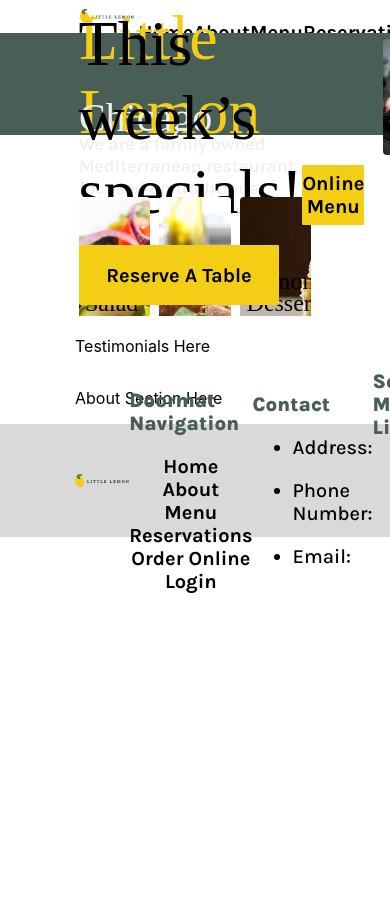
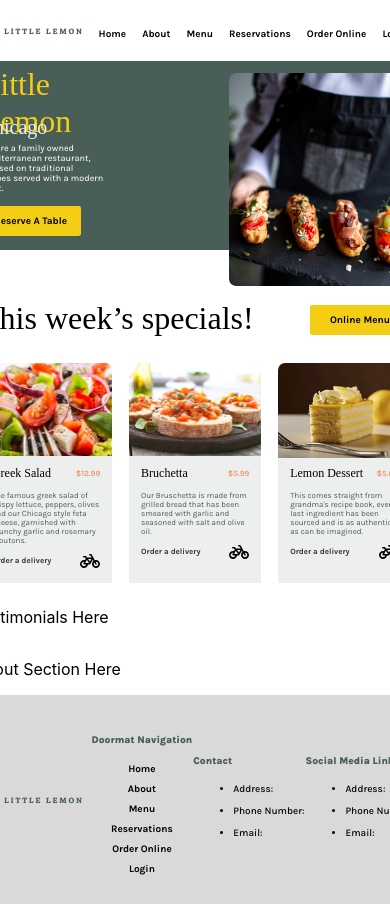
Before and after one commit to ProvidedPlay/Little-Lemon-Capstone-Project, a React (Create React App) app: page / in a window 390 px wide. Shown: the top 904 px of the page. Before the commit the page ends 844 px from the top, so only its background shows below. Built offline with nearby package versions, Linux system fonts and the light colour scheme; a web font is replaced by a local one.

Commit message:
made the whole page reactive, incl text and elements

```diff
--- a/src/App.css
+++ b/src/App.css
@@ -1,11 +1,40 @@
 
-.Main {
+:root {
+  --webpage-vw: clamp(7.2px, 1vw, 14.4px);
+  --fluid-font-scaler: clamp(0.5px, calc(0.5px + 0.5 * (100vw - 720px)/720 ), 1px);
+
+  --plant-green: #495e57;
+  --lemon-yellow: #F4CE14;
+  --peach: #ee9972;
+  --cream: #FBDABB;
+  --light-grey: #EDEFEE;
+  --dark-grey: #333333;
+  --mid-grey: #d9d9d9;
+
+  --fluid-16: clamp(8px, calc(8px + 8 * ((100vw - 720px)/720)), 16px);
+  --fluid-18: clamp(9px, calc(9px + 9 * ((100vw - 720px)/720)), 18px);
+  --fluid-20: clamp(10px, calc(10px + 10 * ((100vw - 720px)/720)), 20px);
+  --fluid-24: clamp(12px, calc(12px + 12 * ((100vw - 720px)/720)), 24px);
+  --fluid-40: clamp(20px, calc(20px + 20 * ((100vw - 720px)/720)), 40px);
+  --fluid-64: clamp(32px, calc(32px + 32 * ((100vw - 720px)/720)), 64px);
+
+}
+
+.window{
+  display:flex;
+  flex-direction: column;
+  background-color: black;
+  align-items: center;
+}
+
+.webpage {
   display: flex;
   flex-direction: column;
   background-color: white;
+  width: calc(100 * var(--webpage-vw));
 }
 
-.Main > .PageSection {
+.webpage > .PageSection {
   display:flex;
   flex-direction: column;
   width: 100%;
@@ -21,14 +50,14 @@
 .header {
   display: flex;
   flex-direction: row;
-  height: 8.53875vw;
+  height: calc(8.53875*var(--webpage-vw));
 }
 
 .headerPanel {
   display: grid;
   grid-template-columns: 1fr 4fr;
-  width: 61.5vw;
-  height: 3.75vw;
+  width: calc(61.5*var(--webpage-vw));
+  height: calc(3.75*var(--webpage-vw));
   justify-content: space-around;
   align-self: center;
 }
@@ -40,56 +69,56 @@
 }
 
 .heroSection {
-  background: linear-gradient(to bottom, #495e57 84%, white 0%);
+  background: linear-gradient(to bottom, var(--plant-green) 84%, white 0%);
   display: grid;
   grid-template-columns: 1fr 1fr;
-  height: 31.1625vw;
+  height: calc(31.1625*var(--webpage-vw));
   justify-content: space-between;
 }
 .heroTextSection{
-  width: 308px;
+  width: calc(308*var(--fluid-font-scaler));
   display:flex;
   flex-direction: column;
-  padding-top: 2.8125vw;
+  padding-top: calc(2.8125*var(--webpage-vw));
 }
 .heroTextSection > * {
   padding-top: 0;
   padding-bottom: 0;
   margin-top: 0;
   margin-bottom:0;
-  margin-left: 1vw
+  margin-left: calc(1*var(--webpage-vw))
 }
 
 .heroTextSection #restaurantTitle {
-  color: #f4ce14;
+  color: var(--lemon-yellow);
   display:flex;
-  width: 308px;
-  height: 52px;
+  width: calc(308*var(--fluid-font-scaler));
+  height: calc(52*var(--fluid-font-scaler));
   align-items:center;
-  margin-top: 1.18vw;
+  margin-top: calc(1.18*var(--webpage-vw));
 }
 
 .heroTextSection #restaurantSubTitle{
-  color: #edefee;
+  color: var(--light-grey);
   display: flex;
-  height:30px;
-  width: 112px;
+  height:calc(30*var(--fluid-font-scaler));
+  width: calc(112*var(--fluid-font-scaler));
   align-items: center;
-  margin-top: 0.5vw;
+  margin-top: calc(0.5*var(--webpage-vw));
 }
 
 .heroTextSection #restaurantDescription{
-  color: #edefee;
-  width: 248px;
-  height: 102px;
-  margin-top: 1.1vw;
+  color: var(--light-grey);
+  width: calc(248*var(--fluid-font-scaler));
+  height: calc(102*var(--fluid-font-scaler));
+  margin-top: calc(1.1*var(--webpage-vw));
   display:flex;
   align-items: center;
 
 }
 
 .heroTextSection .buttonPrimary{
-  margin-top:1.64vw
+  margin-top:calc(1.64*var(--webpage-vw))
 
 }
 
@@ -99,19 +128,19 @@
 }
 
 .heroImage {
-  height: 29.583vw;
-  width: 26.041vw;
-  margin-top: 1.56vw;
-  border-radius: 1vw;
+  height: calc(29.583*var(--webpage-vw));
+  width: calc(26.041*var(--webpage-vw));
+  margin-top: calc(1.56*var(--webpage-vw));
+  border-radius: calc(1*var(--webpage-vw));
   justify-content: right;
 }
 
 .highlightsSection {
   display: flex;
   flex-direction: column;
-  height: 42.44vw;
-  width: 59.722vw !important;
-  padding-left: 20.138vw !important
+  height: calc(42.44*var(--webpage-vw));
+  width: calc(59.722*var(--webpage-vw)) !important;
+  padding-left: calc(20.138*var(--webpage-vw)) !important
 }
 
 .highlightsSection > section{
@@ -122,55 +151,56 @@
 }
 
 .highlightsSection #highlightsSectionBanner {
-  margin-top: 1.5vw;
-  margin-bottom: 1.5vw;
-  height: 5.3472vw;
+  margin-top: calc(1.5*var(--webpage-vw));
+  margin-bottom: calc(1.5*var(--webpage-vw));
+  height: calc(5.3472*var(--webpage-vw));
   align-items: start;
 }
 .highlightsSection #highlightsSectionBanner .displayText {
   margin-block-start:0;
   margin-block-end: 0;
   display: flex;
-  height: 64px;
+  height: var(--fluid-64);
   align-items:end;
 }
 
 .highlightsCard {
   display: flex;
   flex-direction: column;
-  background-color: #edefee;
-  width: 18.3vw;
-  height: 30.486vw;
-  border-top-left-radius: 1vw;
-  border-top-right-radius: 1vw;
+  background-color: var(--light-grey);
+  width: calc(18.3*var(--webpage-vw));
+  height: calc(30.486*var(--webpage-vw));
+  border-top-left-radius: calc(1*var(--webpage-vw));
+  border-top-right-radius: calc(1*var(--webpage-vw));
   overflow: hidden;
 }
 
 .highlightsCard > section{
-  display: grid;
+  display: flex;
+  flex-direction: column;
 }
 
 .highlightsCard .cardImageSection {
-  height: 12.865vw;
-  width: 18.379vw;
+  height: calc(12.865*var(--webpage-vw));
+  width: calc(18.379*var(--webpage-vw));
 }
 
 .cardTextSection{
-  height: 17.620vw;
-  width: 18.379vw;
-  padding-bottom: 1.6642vw;
+  height: calc(17.620*var(--webpage-vw));
+  width: calc(18.379*var(--webpage-vw));
+  padding-bottom: calc(1.6642*var(--webpage-vw));
 }
 .cardTextSection > section{
   display:flex;
   flex-direction: row;
   justify-content: space-between;
   align-items: center;
-  padding-left: 1.6642vw;
-  padding-right: 1.6642vw;
+  padding-left: calc(1.6642*var(--webpage-vw));
+  padding-right: calc(1.6642*var(--webpage-vw));
 }
 
 .cardTextSection .cardSubTitleText{
-  color: #ee9972;
+  color: var(--peach);
 }
 
 .cardTextSection .paragraphTextRegular{
@@ -193,8 +223,8 @@
 .Footer {
   display: flex;
   flex-direction: row;
-  height: 28.958vw;
-  background-color: #d9d9d9;
+  height: calc(28.958*var(--webpage-vw));
+  background-color: var(--mid-grey);
   align-items: center;
 }
 
@@ -216,7 +246,7 @@
 }
 
 .footerPanel .sectionTitleText {
-  color: #495e57;
+  color: var(--plant-green);
 }
 
 li {
@@ -225,26 +255,26 @@ li {
 
 .Logo{
   object-fit: contain;
-  width: 16.25vw;
-  height: 3.75vw;
+  width: calc(16.25*var(--webpage-vw));
+  height: calc(3.75*var(--webpage-vw));
 }
 
 .displayText {
   font-family: 'Markazi Text';
-  font-size: 64px;
+  font-size: var(--fluid-64);
   font-weight: 500;
 
 }
 
 .subtitleText {
   font-family: 'Markazi Text';
-  font-size: 40px;
+  font-size: var(--fluid-40);
   font-weight: 400;
 }
 
 .itemText {
   font-family: 'Karla';
-  font-size: 20px;
+  font-size: var(--fluid-20);
   font-weight: 700;
   color: black;
   text-decoration: none;
@@ -252,13 +282,13 @@ li {
 
 .displayDescriptionText {
   font-family: "Karla";
-  font-size: 18px;
+  font-size: var(--fluid-18);
   font-weight:500;
 }
 
 .cardTitleText{
   font-family: 'Markazi Text';
-  font-size: 24px;
+  font-size: var(--fluid-24);
   font-weight: 500;
   line-height: 90%;
   text-align: left;
@@ -266,34 +296,34 @@ li {
 
 .cardSubTitleText{
   font-family: 'Karla';
-  font-size: 16px;
+  font-size: var(--fluid-16);
   font-weight: 700;
   text-align: left;
 }
 
 .cardLinkText{
   font-family: 'Karla';
-  font-size: 16px;
+  font-size: var(--fluid-16);
   font-weight: 700;
   text-align: left;
   align-items: start;
   text-decoration: none;
-  color: #333333;
+  color: var(--dark-grey);
 }
 
 .paragraphTextRegular{
   font-family: 'Karla';
   font-weight: 400;
-  font-size: 16;
+  font-size: var(--fluid-16);
   align-items: start;
-  max-width: 297px;
-  color: #495e57;
+  max-width: calc(297*var(--fluid-font-scaler));
+  color: var(--plant-green);
 }
 
 .sectionTitleText{
   font-family: 'Karla';
   font-weight: 800;
-  font-size: 20px;
+  font-size: var(--fluid-20);
   text-align: left;
   align-items: start;
 }
@@ -301,10 +331,10 @@ li {
 .softHighlightText{
   font-family: 'Karla';
   font-weight: 500;
-  font-size: 20px;
+  font-size: var(--fluid-20);
   text-align: left;
   align-items: start;
-  max-width: 210.86px;
+  max-width: calc(210.86*var(--fluid-font-scaler));
   color: 333333;
 }
 
@@ -312,12 +342,12 @@ li {
   position: relative;
   display: flex;
   flex-direction: row;
-  background-color: #f4ce14;
-  height: 60px;
-  width: 200px;
+  background-color: var(--lemon-yellow);
+  height: calc(60*var(--fluid-font-scaler));
+  width: calc(200*var(--fluid-font-scaler));
   padding: 0%;
   border-style: none;
-  border-radius: 0.3vw;
+  border-radius: calc(0.3*var(--webpage-vw));
   align-items: center;
   justify-content: center;
 }
--- a/src/components/Main.js
+++ b/src/components/Main.js
@@ -3,8 +3,10 @@ import PageSection from "./PageSection";
 const Main = ({children}) => {
 
     return(
-        <div className="Main">
-        {children.map((child) => <PageSection children={child}/>)}
+        <div className="window">
+            <div className="webpage">
+                {children.map((child) => <PageSection children={child}/>)}
+            </div>
         </div>
     )
 }
```
